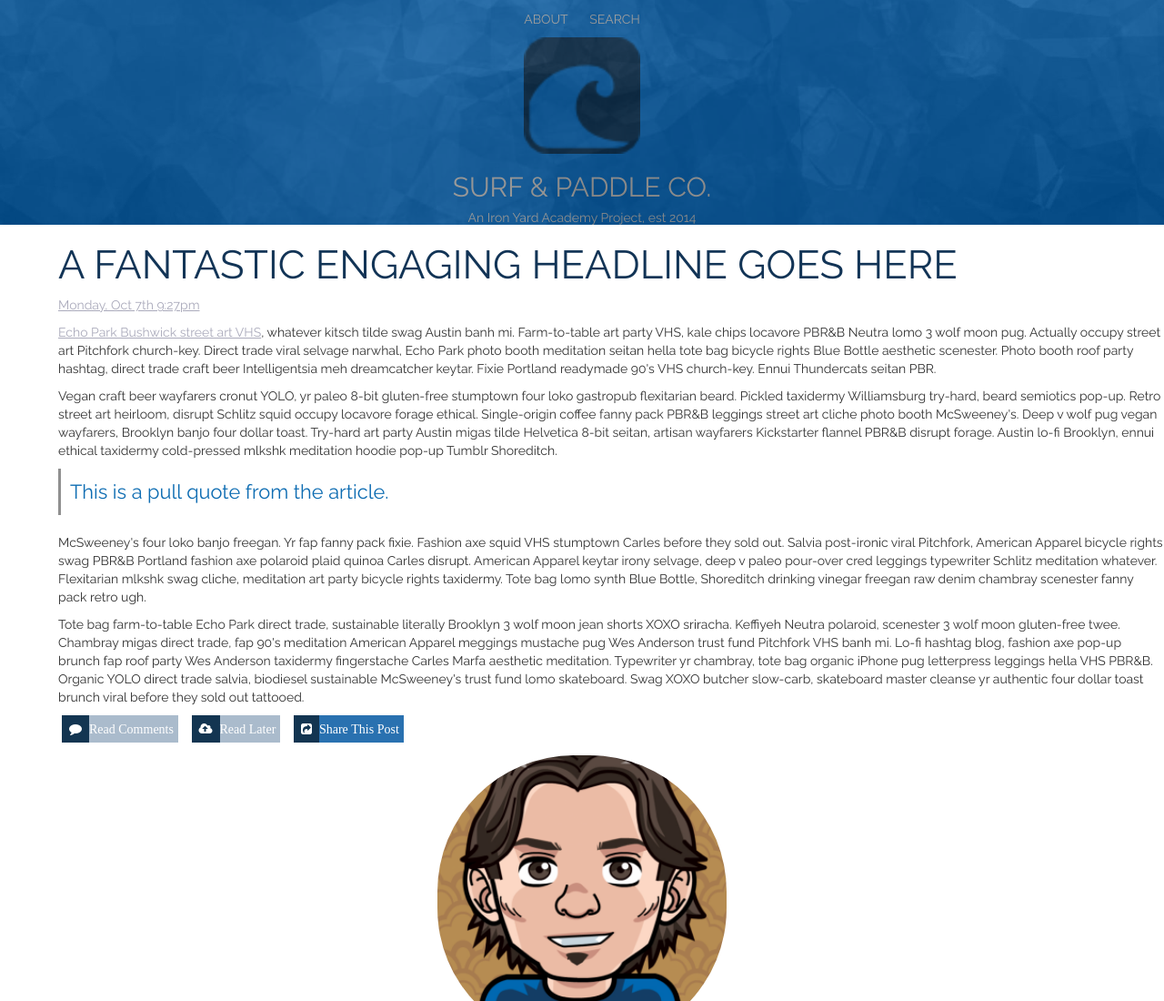
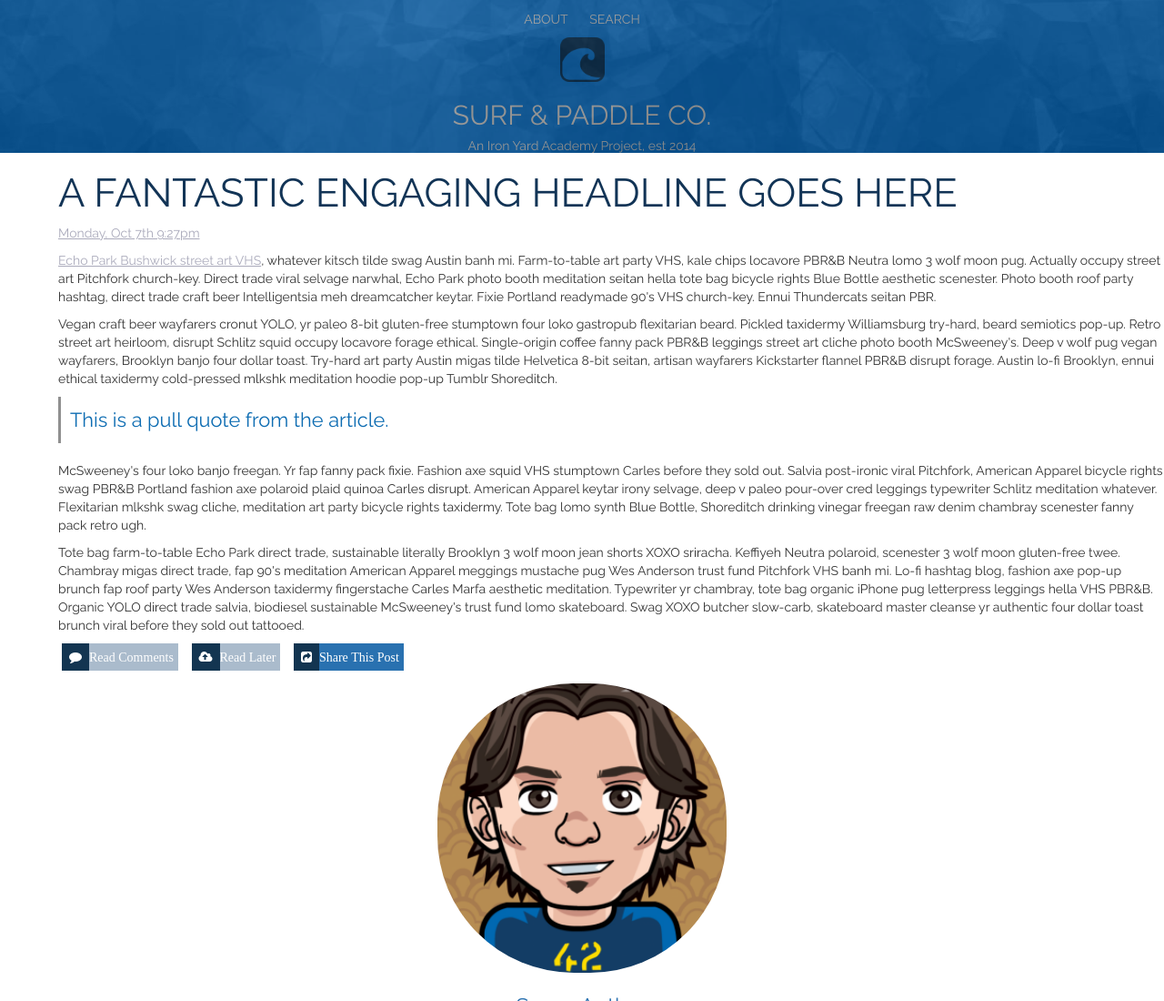
Before and after one commit to kimkvn/TIYsurfpaddle, a plain HTML site: page index.html in a window 1280 px wide. Shown: the top 1100 px of the page at 91% size. Drawn offline with Linux system fonts and the light colour scheme.

Commit message:
OH, FUCKING, DUH. The tsunami icon is fucking RESPONSIVE which is WHY my header keeps changing size vertically. GOD KEVIN, YOU FUCKING SALMON. Anyways, so I made it a set width instead of perecentage.

```diff
--- a/index.html
+++ b/index.html
@@ -11,7 +11,6 @@
 <body>
   <div class="container-fluid">
     <header>
-        <!-- <img class="img-responsive" src="images/header-bg.jpeg"> -->
       <div id="headerFilter">
         <nav>
           <ul>
@@ -24,12 +23,11 @@
           </ul>
         </nav>
 
-        <img class="img-responsive, wave" src="images/tsunami.png">
+        <img class="wave" src="images/tsunami.png">
 
         <h2>SURF & PADDLE CO.</h2>
         <h5>An Iron Yard Academy Project, est 2014</h5>
       </div>
-
     </header>
     <article>
       <h1>A FANTASTIC ENGAGING HEADLINE GOES HERE</h1>
--- a/styles.css
+++ b/styles.css
@@ -28,15 +28,11 @@ header{
   background-size: cover;
 }
 #headerFilter{
-  /*position: absolute;*/
-  width: 100%;
-  z-index: 2;
-  /*margin-top: -57%;*/
-  background-color: rgb(3, 139, 255);
+  background-color: rgb(3, 139, 255); /*blue filter*/
   opacity: 0.5;
 }
 .wave{
-  width: 10%;
+  width: 3.5em;
   display: block;
   margin-right: auto;
   margin-left: auto;
@@ -45,8 +41,7 @@ header{
 
 header h2, h5{
   text-align: center;
-  color: white;
-  opacity: 1;
+  color: #fff;
 }
 nav{
   padding-top: 1.5ex;
@@ -57,7 +52,7 @@ nav ul{
 }
 nav ul li {
   display: inline-block;
-  color: white;
+  color: #fff;
 }
 #about {
   padding-right: 10px;
@@ -65,10 +60,6 @@ nav ul li {
 #search {
   padding-left: 10px;
 }
-/*header img{
-  position: relative;
-  z-index: 1;
-}*/
 
 /** ----Article---- **/
 article{
```
